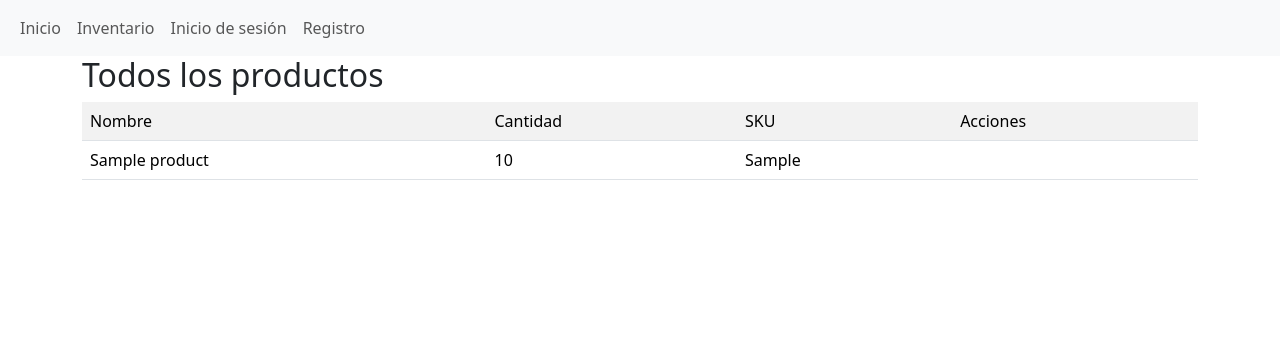
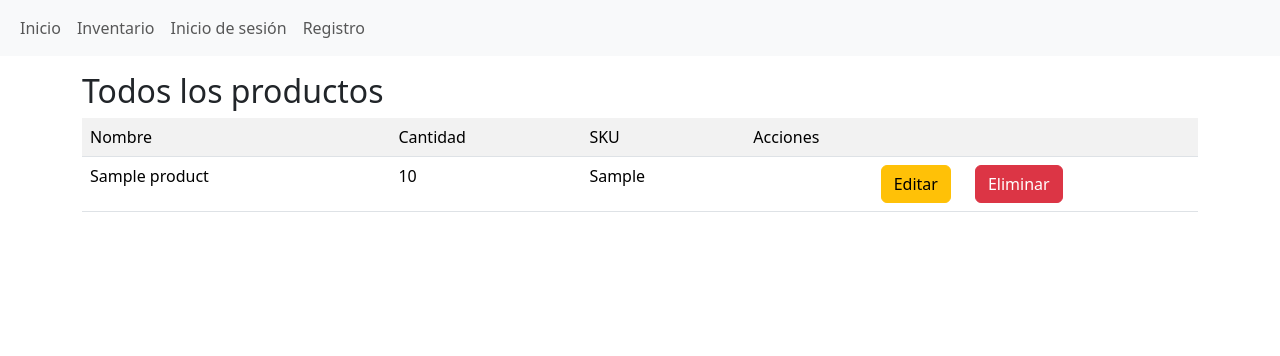
Before and after one commit to matias-user/projectinventory, a Django app: page /product/ in a window 1280 px wide. Shown: the top 356 px of the page. Run offline with Django 5.2, Linux system fonts and the light colour scheme; tables that the repository leaves empty hold one stand-in row (values such as "Sample post").

Commit message:
Se hacen cambios en css comunes y se agregan y enlazan a url las acciones de editar y eliminar

```diff
--- a/inventory/urls.py
+++ b/inventory/urls.py
@@ -1,9 +1,10 @@
 from django.urls import path
-from .views import create_or_update_product, list_products
+from .views import create_or_update_product, list_products, delete_product
 
 app_name= 'inventory'
 urlpatterns = [
     path('create/', create_or_update_product, name='create' ),
     path('update/<product_id>/', create_or_update_product, name='update' ),
-    path('', list_products, name='products' )
+    path('', list_products, name='products' ),
+    path('delete/<product_id>', delete_product, name='delete' )
 ]
--- a/inventory/views.py
+++ b/inventory/views.py
@@ -23,3 +23,14 @@ def create_or_update_product(request, product_id=None):
 def list_products(request):
     products = Product.objects.all()[:19]
     return render(request,'inventory/products.html', {'products': products} )
+
+
+def delete_product(request, product_id):
+
+    # product = None
+    try:
+        product = Product.objects.get(id=product_id)
+        product.delete()
+    except Exception as e:
+        print(e)
+    return redirect('inventory:products')
--- a/templates/common/base.html
+++ b/templates/common/base.html
@@ -7,7 +7,7 @@
 </head>
 <body>
     {% include 'common/navbar.html' %}
-    <main class="container" >
+    <main class="container mt-3" >
         {% block content %}{% endblock %}
 
     </main>
--- a/templates/inventory/products.html
+++ b/templates/inventory/products.html
@@ -15,7 +15,12 @@
                 <td>{{product.name}}</td>
                 <td>{{product.quantity}}</td>
                 <td>{{product.sku}}</td>
-                <td></td>
+                <td>
+                    <div class="d-flex justify-content-center gap-4">
+                        <a class="btn btn-warning" href="{% url 'inventory:update' product.id %}" >Editar</a>
+                        <a class="btn btn-danger" href="{% url 'inventory:delete' product.id %}"  >Eliminar</a>
+                    </div>
+                </td>
             </tr>
         {% endfor %}
     </table>
```
Also changed, not shown: db.sqlite3.
